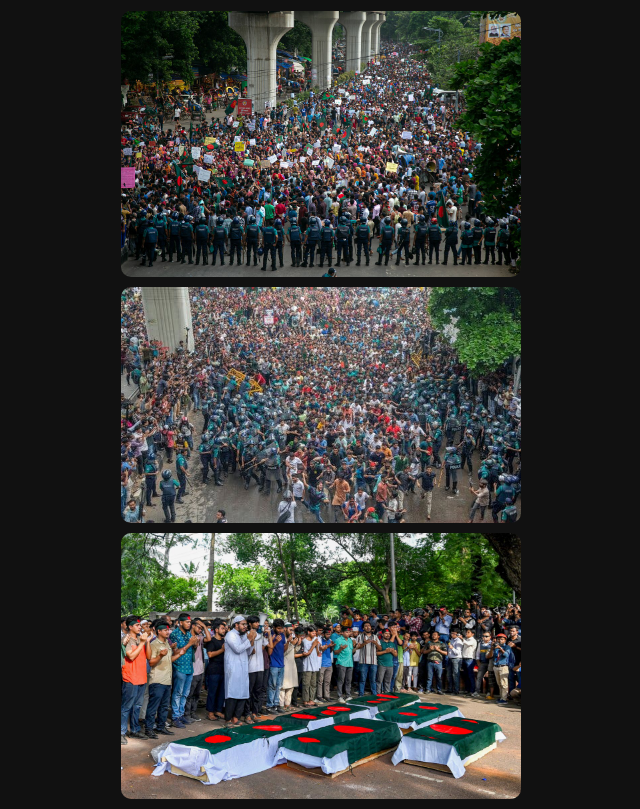
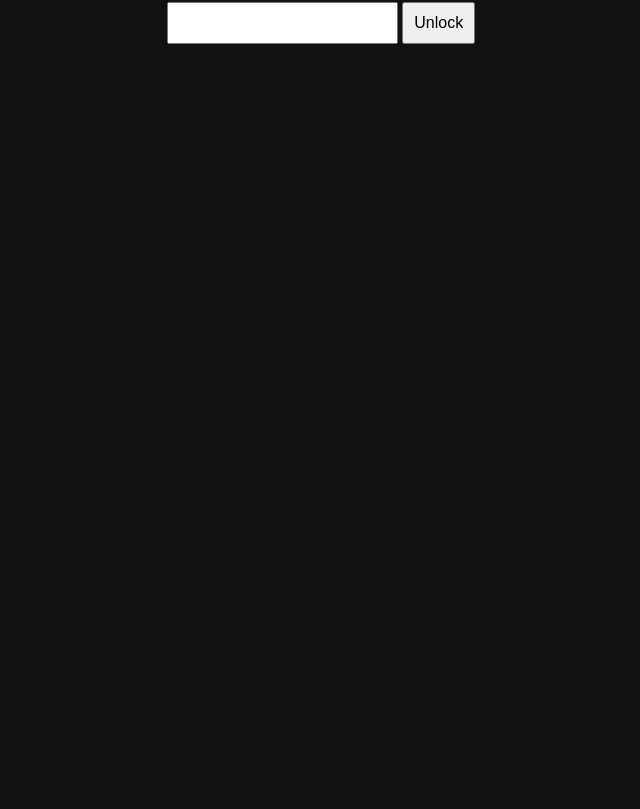
Before and after one commit to Mohammadaasim5/locked-photos, a plain HTML site: page index.html in a window 1280 px wide. Shown: the part 57-866 px from the top of the page, without its empty margins (319-959 px from the left). After the commit the page ends 800 px from the top, so only its background shows below. Drawn offline with Linux system fonts and the light colour scheme.

Commit message:
Update index.html

```diff
--- a/index.html
+++ b/index.html
@@ -1,21 +1,51 @@
 <!DOCTYPE html>
 <html>
 <head>
-  <meta charset="utf-8">
-  <title>Private Photos</title>
+  <title>Locked Photos</title>
   <meta name="viewport" content="width=device-width, initial-scale=1">
   <style>
-    body { background:#111; color:#fff; text-align:center; font-family:Arial; }
-    img { width:90%; max-width:400px; margin:10px auto; display:block; border-radius:10px; }
+    body {
+      background:#111;
+      color:white;
+      text-align:center;
+      font-family:Arial;
+    }
+    img {
+      width:90%;
+      margin:10px 0;
+      display:none;
+      border-radius:10px;
+    }
+    input, button {
+      padding:10px;
+      font-size:16px;
+    }
   </style>
 </head>
 <body>
 
-<h2>🔒 Private Photos</h2>
+<h3>🔐 Enter Password</h3>
+<input type="password" id="pass">
+<button onclick="unlock()">Unlock</button>
+
+<p id="msg"></p>
 
 <img src="photo1.jpg">
 <img src="photo2.jpg">
 <img src="photo3.jpg">
 
+<script>
+function unlock(){
+  const p = document.getElementById("pass").value;
+  if(p === "Vg!_5HhERrxOhVB"){
+    document.querySelectorAll("img")
+      .forEach(i => i.style.display="block");
+    document.getElementById("msg").innerText="Unlocked ✅";
+  } else {
+    document.getElementById("msg").innerText="Wrong Password ❌";
+  }
+}
+</script>
+
 </body>
 </html>
```
